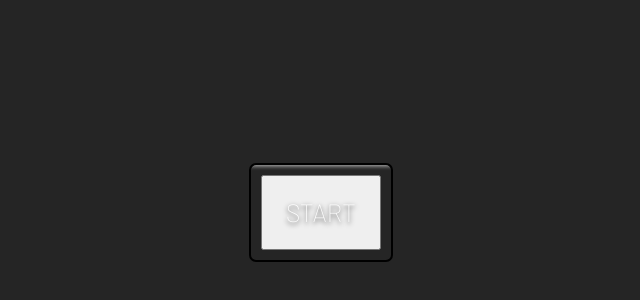
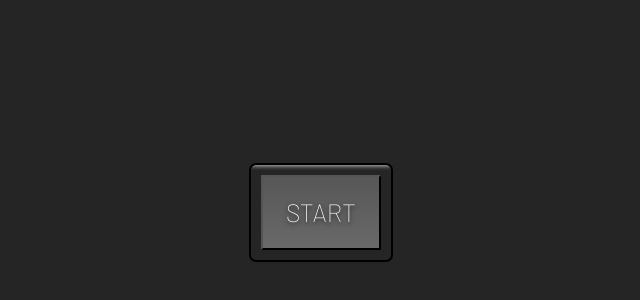
Before and after one commit to Erehmaryann/picture_in_picture, a plain HTML site: page index.html in a window 1280 px wide. Shown: the part 188-488 px from the top of the page, without its empty margins (319-959 px from the left). Drawn offline with Linux system fonts and the light colour scheme.

Commit message:
added background color to button

```diff
--- a/style.css
+++ b/style.css
@@ -30,4 +30,5 @@ button {
   font-size: 25px;
   color: white;
   text-shadow: 0 2px 5px black;
+  background: linear-gradient(to top, #696969, #575757);
 }
```
